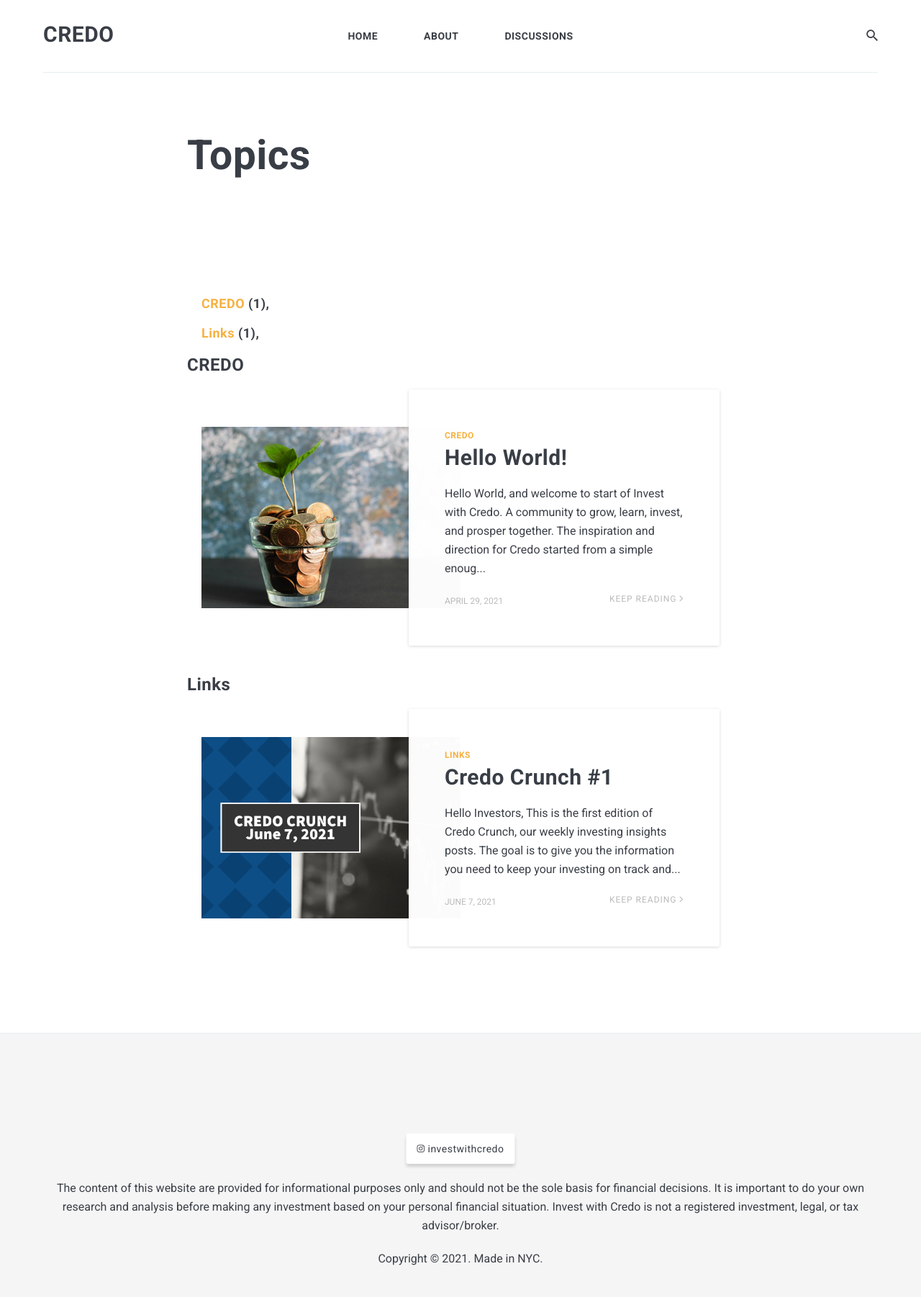
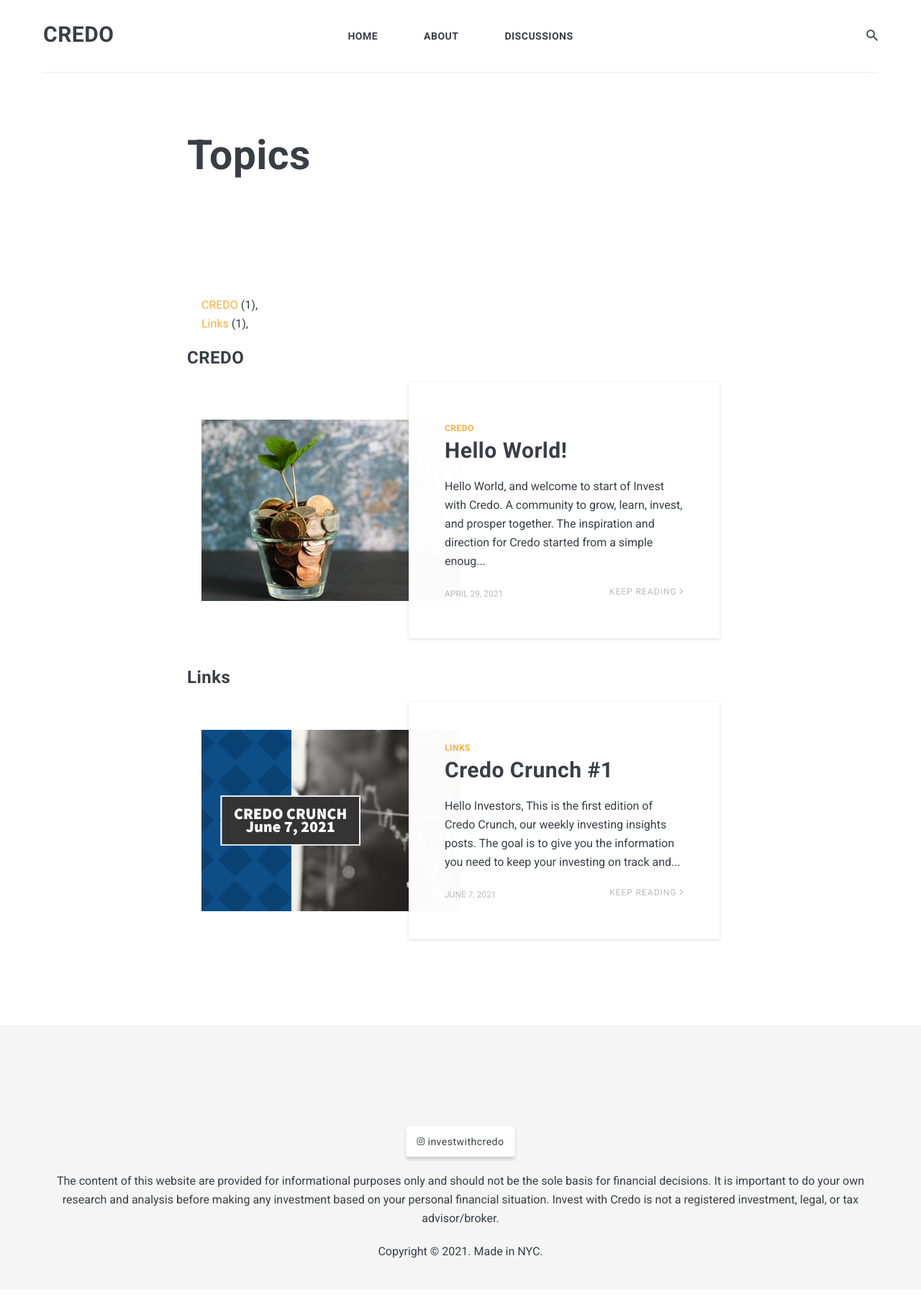
Before and after one commit to investwithcredo/investwithcredo.com, a Jekyll site: the page built from _pages/tags.html, in a window 1280 px wide. Shown: the whole page at 72% size. Built offline with Jekyll 4.4.1, drawn with Linux system fonts in a browser that asks for light colours; nearby versions of some CDN libraries.

Commit message:
Update tags.html

```diff
--- a/_pages/tags.html
+++ b/_pages/tags.html
@@ -16,10 +16,10 @@ to the `site_tags` variable. -->
 <ul class="tags">
   {% for item in (0..site.tags.size) %}{% unless forloop.last %}
     {% capture this_word %}{{ tag_words[item] }}{% endcapture %}
-    <h5 class="archive-title">
+    <div class="archive-title">
       <a href="#{{ this_word | cgi_escape }}" class="tag">{{ this_word }}</a>
       <span>({{ site.tags[this_word].size }}), </span>
-    </h5>
+    </div>
   {% endunless %}{% endfor %}
 </ul>
 
```
